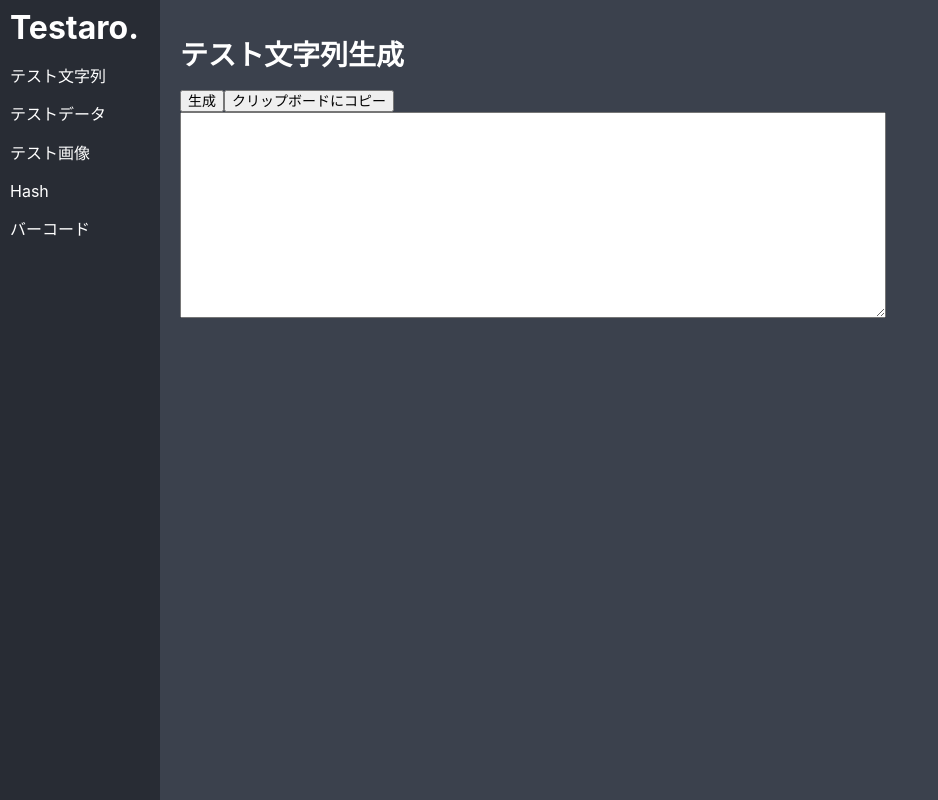
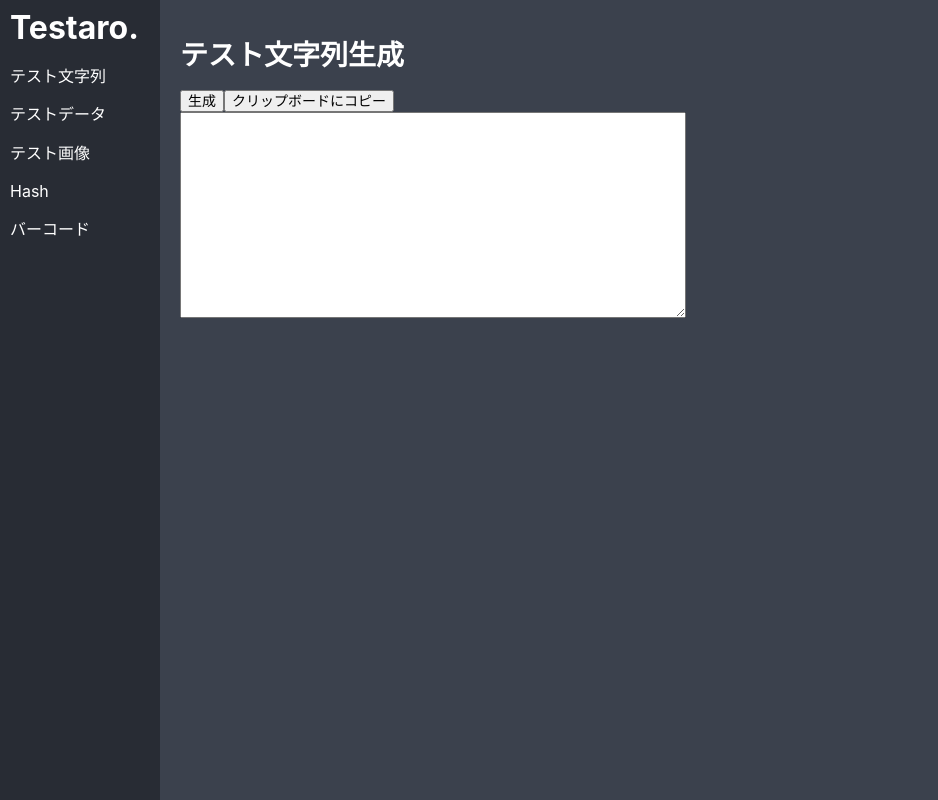
Before and after one commit to jesusisao/testaro, a React (Create React App) app: page / in a window 1280 px wide. Shown: the whole page, without its empty margins (0-938 px from the left). Built offline with nearby package versions, Linux system fonts and the light colour scheme.

Commit message:
レイアウトの修正

```diff
--- a/src/App.scss
+++ b/src/App.scss
@@ -1,4 +1,8 @@
 @import './config.scss';
+
+.Menu {
+  z-index: 100;
+}
 
 .App-container {
   left: $config-menu-width;
@@ -13,4 +17,5 @@
   color: $config-font-color;
   padding: 20px;
   box-sizing: border-box;
+  z-index: 0;
 }
--- a/src/StringGenerator/StringGenerator.scss
+++ b/src/StringGenerator/StringGenerator.scss
@@ -2,9 +2,10 @@
 
 .StringGenerator {
   height: 100%;
-  width: 100%;
+  min-width: 100%;
+  overflow: hidden;
   .output-area {
-    width: 700px;
+    width: 500px;
     height: 200px;
   }
 }
```
